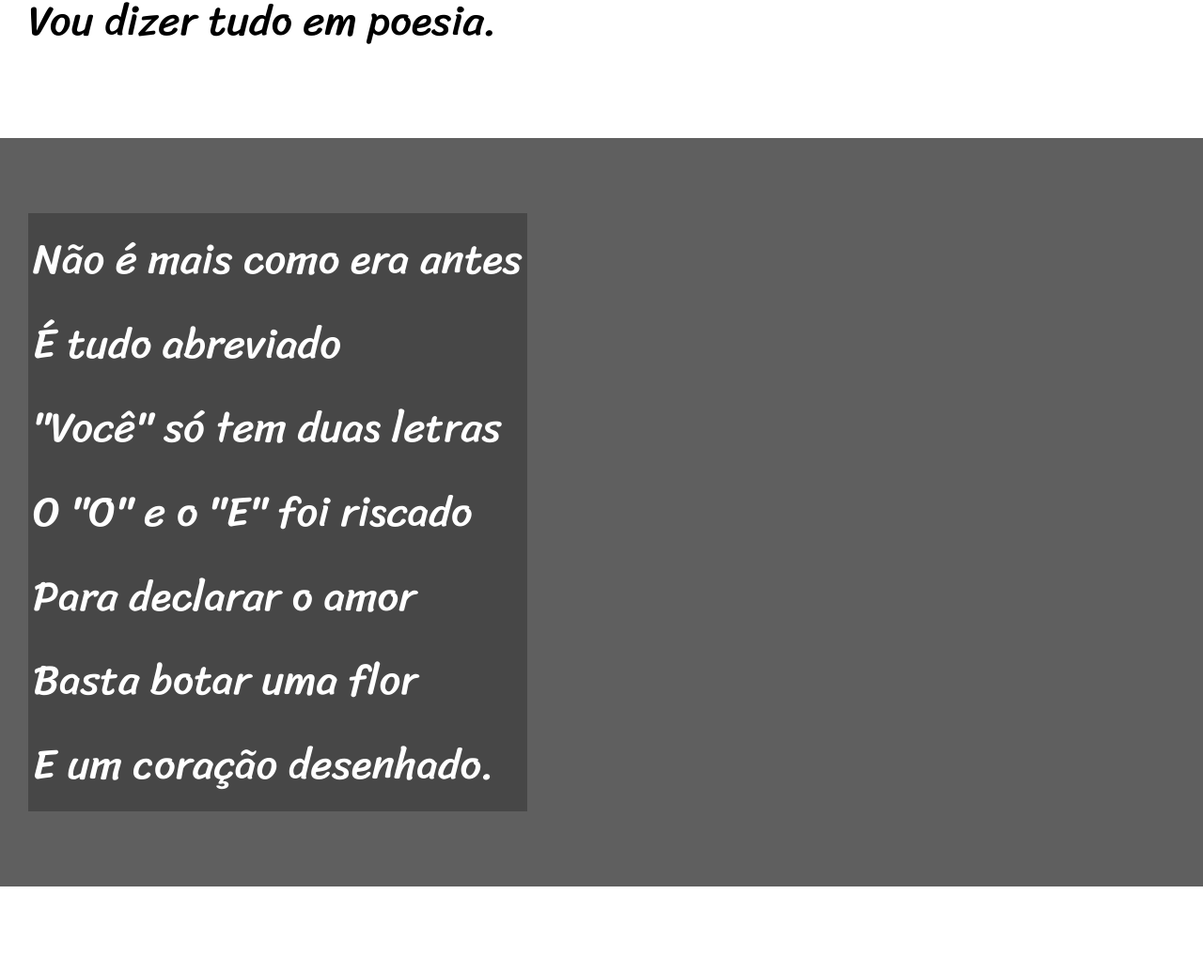
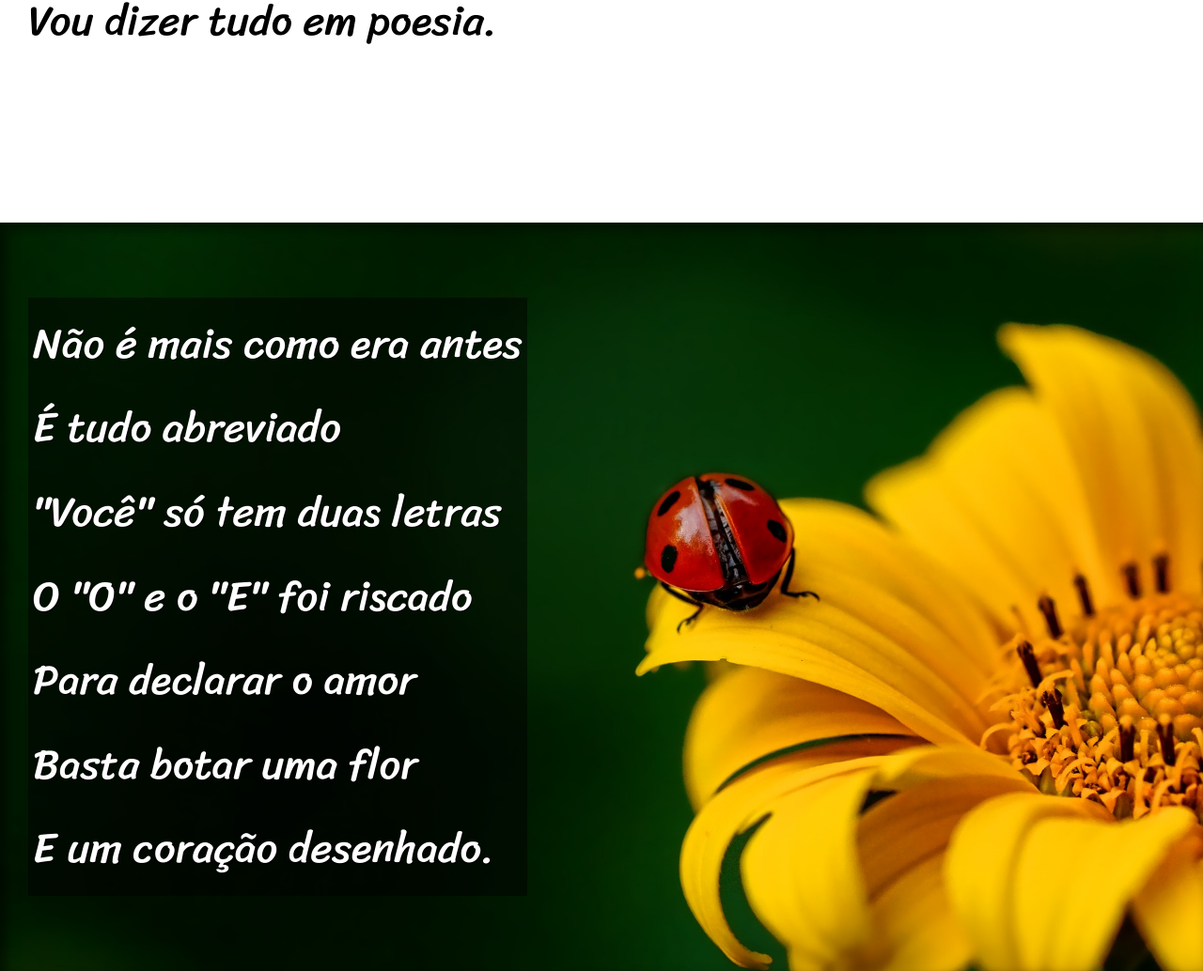
Before and after one commit to brunoboehme/html-css, a plain HTML site: page exercicios/def012/index.html in a window 1280 px wide. Shown: the part 900-1934 px from the top of the page at 94% size. Drawn offline with Linux system fonts and the light colour scheme.

Commit message:
atualizado desafio 012

```diff
--- a/exercicios/def012/estilo/style.css
+++ b/exercicios/def012/estilo/style.css
@@ -57,6 +57,10 @@ section {
     font-size: 3.5vw;
 }
 
+section > p {
+    padding-bottom: 2em;
+}
+
 section.normal{
     background-color: white;
     color: black;
@@ -65,12 +69,28 @@ section.normal{
 section.imagem {
     background-color: rgb(95, 95, 95);
     color: white;
+    box-shadow: inset 6px 6px 13px rgba(0, 0, 0, 0.548);
+    background-size: cover;
+    background-attachment: fixed;
 }
 
 section.imagem > p {
     display: inline-block;
     padding: 5px;
-    background-color: rgba(0, 0, 0, 0.253);
+    background-color: rgba(0, 0, 0, 0.479);
+    text-shadow: 1px 1px 0px black;
+}
+
+section#img01{
+    background-image: url('../imagens/background001.jpg');
+    background-position: right center;
+
+}
+
+section#img02{
+    background-image: url('../imagens/background002.jpg');
+    background-position: right center;
+
 }
 
 footer {
--- a/exercicios/def012/index.html
+++ b/exercicios/def012/index.html
@@ -24,7 +24,7 @@
         </p>
     </section>
 
-    <section class="imagem">
+    <section class="imagem" id="img01">
         <p>
             Não é mais como era antes<br>
             É tudo abreviado<br>
@@ -57,7 +57,7 @@
         </p>
     </section>
 
-    <section class="imagem">
+    <section class="imagem" id="img02">
         <p>
             Tenho saudade das cartas<br>
             Escritas com a própria mão<br>
```
